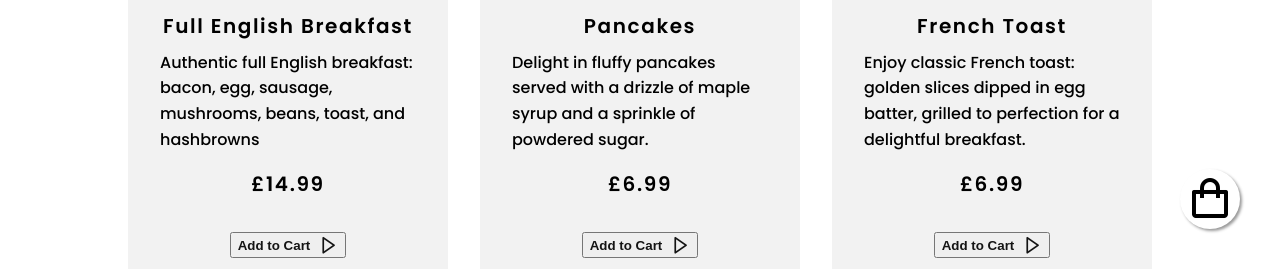
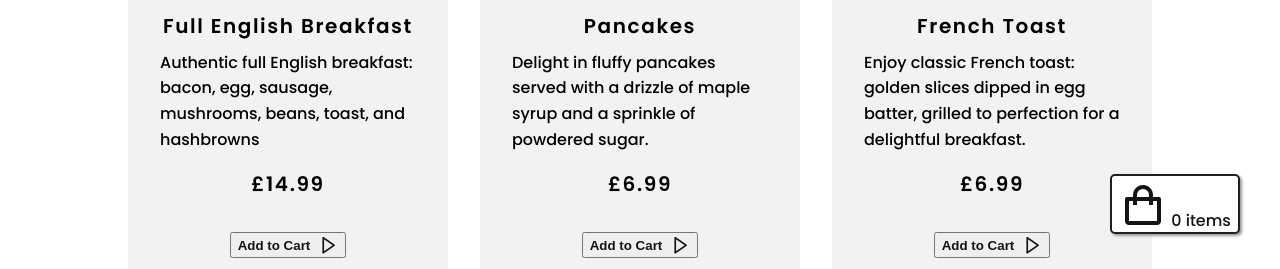
Before and after one commit to virejdasani/BistroSync, a website: page src/restaurant/index.html in a window 1280 px wide. Shown: the part 531-800 px from the top of the page. Drawn offline with nearby package versions, Linux system fonts and the light colour scheme.

Commit message:
add notifications, fix cart positioning and add cart num

```diff
--- a/src/restaurant/assets/css/styles.css
+++ b/src/restaurant/assets/css/styles.css
@@ -768,19 +768,26 @@ img {
   transition: visibility 0s linear 0s, opacity 0.25s 0s, transform 0.25s;
 }
 
-.float{
-	position:fixed;
-	width:60px;
-	height:60px;
-	bottom:40px;
-	right:40px;
-	background-color:white;
-	color: black;
-	border-radius:50px;
-	text-align:center;
-	box-shadow: 2px 2px 3px #999;
+.float {
+  position: fixed;
+  width: 130px;
+  height: 60px;
+  bottom: 35px;
+  background-color: white;
+  color: black;
+  border-radius: 5px;
+  text-align: center;
+  border: 2px solid #1f1f1f;
+  box-shadow: 2px 2px 3px #999;
+  right: 40px;
 }
 
-.trigger{
-	margin-top:5px;
+.float:hover {
+  transform: scale(1.01);
+  background-color: #e1e1e1;
+  transition: 0.3s;
 }
+
+.trigger {
+  margin-top: 5px;
+}
--- a/src/restaurant/assets/js/cart.js
+++ b/src/restaurant/assets/js/cart.js
@@ -33,7 +33,7 @@ document.addEventListener("DOMContentLoaded", () => {
     const tableNumber = document.getElementById("tableNumber").value;
 
     if (!tableNumber) {
-      alert("Please enter a table number");
+      notifier.alert("Your table number is printed on your table");
       return;
     }
 
--- a/src/restaurant/assets/js/notifications.js
+++ b/src/restaurant/assets/js/notifications.js
@@ -4,7 +4,7 @@ options = {
   duration: 3000,
   labels: {
     success: "Added to cart",
-    alert: "Alert",
+    alert: "Please enter your table number",
     info: "Info",
     warning: "Warning",
   },
--- a/src/restaurant/index.html
+++ b/src/restaurant/index.html
@@ -71,8 +71,11 @@
 
   </section>
 
-  <section>
-    <a href = "#" class= "float"><i class="bx trigger bx-shopping-bag bx-lg bx-flashing-hover"></i></a>
+  <section class="float">
+    <a href="#" class="">
+      <i class="bx trigger bx-shopping-bag bx-lg"></i>
+      <span class="cartCount">0 items</span>
+    </a>
   </section>
 
   <section newsletter section>
```
